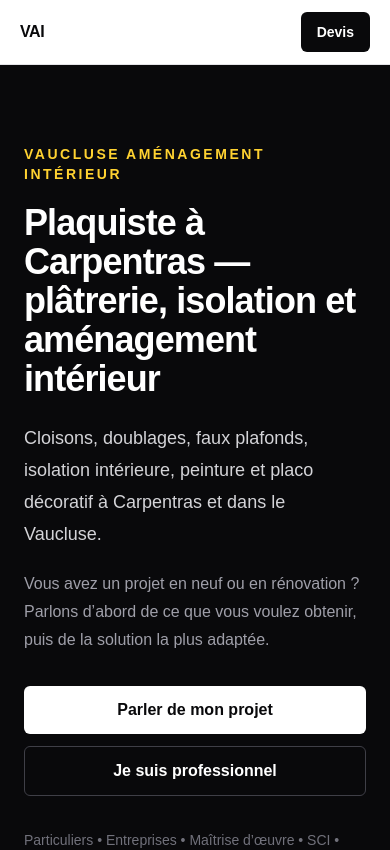
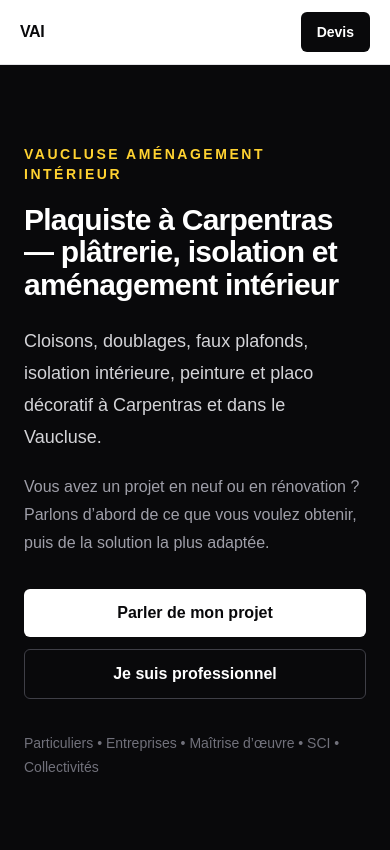
Before and after one commit to grouma84/vaucluse-amenagement-interieur, a Next.js app: page / in a window 390 px wide. Shown: the top 850 px of the page. Built offline with nearby package versions, Linux system fonts and the light colour scheme.

Commit message:
Refine mobile heading sizes

```diff
--- a/src/app/realisations/page.tsx
+++ b/src/app/realisations/page.tsx
@@ -22,7 +22,7 @@ export default function RealisationsPage() {
             Réalisations
           </p>
 
-          <h1 className="mt-4 max-w-3xl text-4xl font-semibold tracking-tight sm:text-5xl lg:text-6xl">
+          <h1 className="mt-4 max-w-3xl text-3xl font-semibold tracking-tight sm:text-5xl lg:text-6xl">
             Réalisations de plâtrerie et aménagement intérieur
           </h1>
 
--- a/src/components/Hero.tsx
+++ b/src/components/Hero.tsx
@@ -21,7 +21,7 @@ export function Hero() {
 
             <h1
               id="hero-title"
-              className="text-4xl font-semibold leading-[1.08] tracking-tight sm:text-5xl lg:text-6xl"
+              className="text-3xl font-semibold leading-[1.08] tracking-tight sm:text-5xl lg:text-6xl"
             >
               {hero.title}
             </h1>
```
